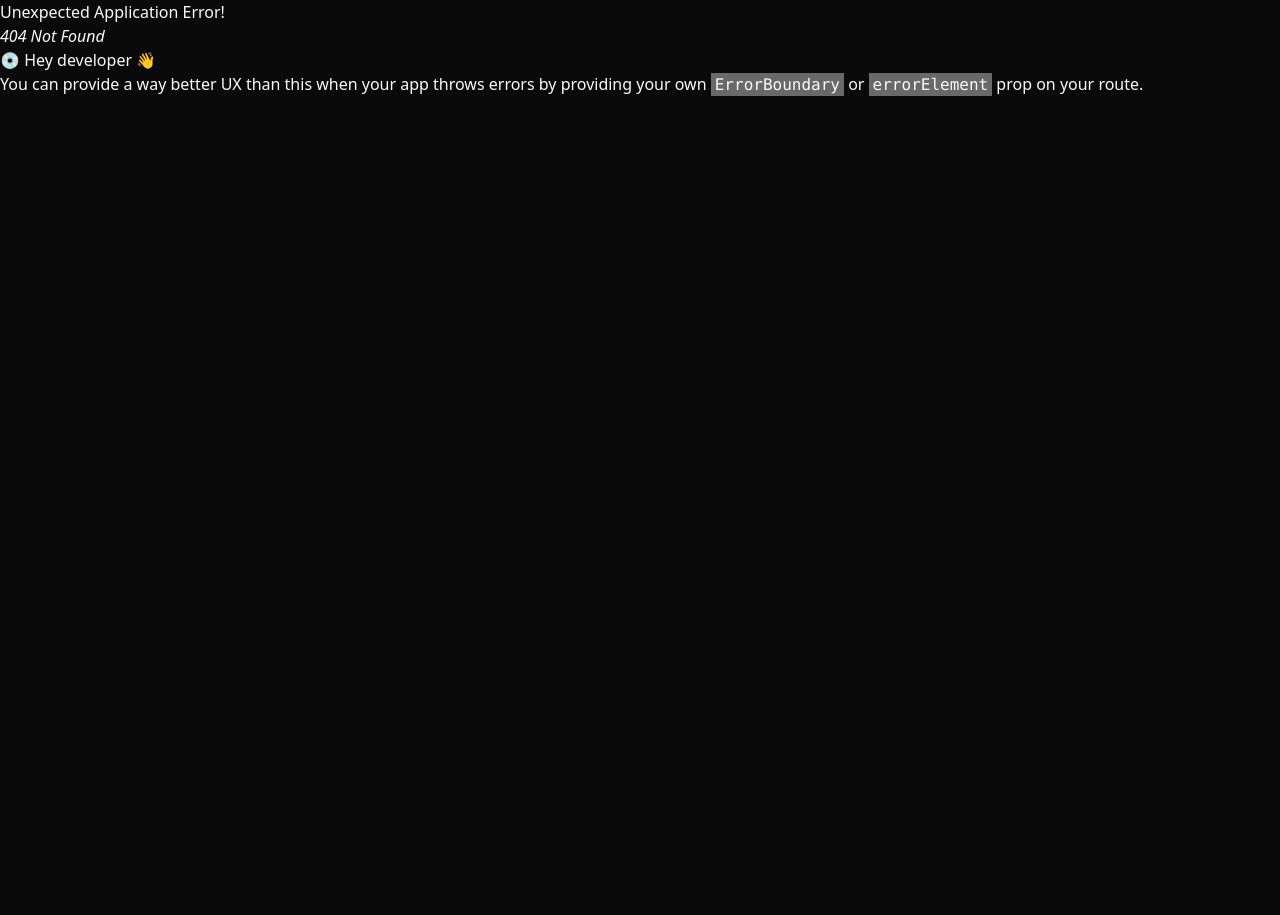
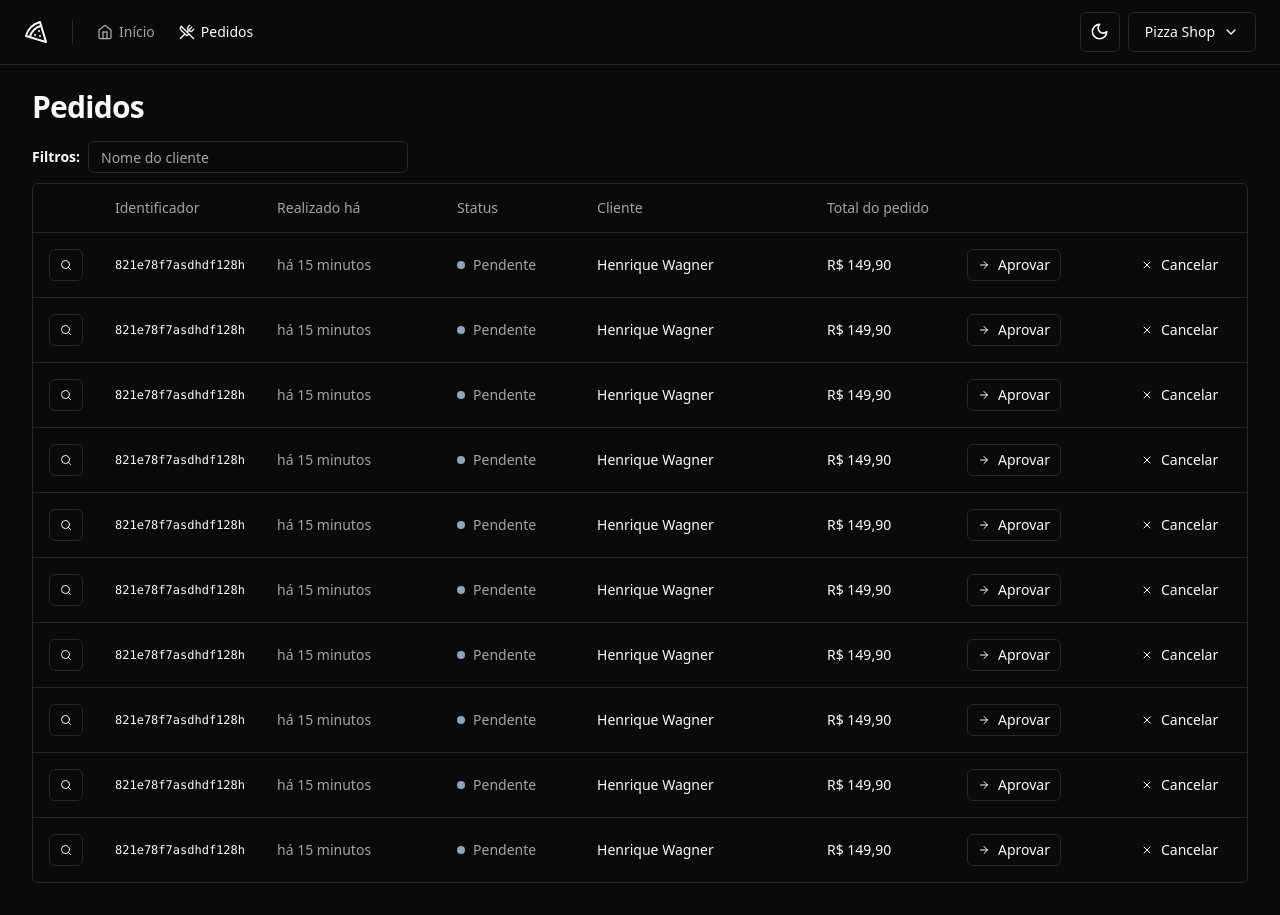
Before and after one commit to ikewagner/pizzashop-web, a React app: page /orders in a window 1280 px wide. Before the commit this address had no page. Before the commit the page ends 800 px from the top, so only its background shows below. Built offline with nearby package versions, Linux system fonts and the light colour scheme; the HTML template or start-up script is replaced by a standard one.

Commit message:
:sparkles: feat: Página de pedidos

```diff
--- a/src/components/theme/theme-toggle.tsx
+++ b/src/components/theme/theme-toggle.tsx
@@ -1,4 +1,4 @@
-import { Moon, Sun } from 'lucide-react'
+import { Laptop, Moon, Sun } from 'lucide-react'
 
 import { Button } from '@/components/ui/button'
 import {
@@ -24,13 +24,16 @@
       </DropdownMenuTrigger>
       <DropdownMenuContent align="end">
         <DropdownMenuItem onClick={() => setTheme('light')}>
-          Light
+          <Sun className="m-1 h-4 w-4" />
+          Claro
         </DropdownMenuItem>
         <DropdownMenuItem onClick={() => setTheme('dark')}>
-          Dark
+          <Moon className="m-1 h-4 w-4" />
+          Escuro
         </DropdownMenuItem>
         <DropdownMenuItem onClick={() => setTheme('system')}>
-          System
+          <Laptop className="m-1 h-4 w-4" />
+          Sistema
         </DropdownMenuItem>
       </DropdownMenuContent>
     </DropdownMenu>
--- a/src/components/ui/button.tsx
+++ b/src/components/ui/button.tsx
@@ -1,36 +1,37 @@
-import * as React from "react"
-import { Slot } from "@radix-ui/react-slot"
-import { cva, type VariantProps } from "class-variance-authority"
+import { Slot } from '@radix-ui/react-slot'
+import { cva, type VariantProps } from 'class-variance-authority'
+import * as React from 'react'
 
-import { cn } from "@/lib/utils"
+import { cn } from '@/lib/utils'
 
 const buttonVariants = cva(
-  "inline-flex items-center justify-center whitespace-nowrap rounded-md text-sm font-medium ring-offset-background transition-colors focus-visible:outline-none focus-visible:ring-2 focus-visible:ring-ring focus-visible:ring-offset-2 disabled:pointer-events-none disabled:opacity-50",
+  'inline-flex items-center justify-center whitespace-nowrap rounded-md text-sm font-medium ring-offset-background transition-colors focus-visible:outline-none focus-visible:ring-2 focus-visible:ring-ring focus-visible:ring-offset-2 disabled:pointer-events-none disabled:opacity-50',
   {
     variants: {
       variant: {
-        default: "bg-primary text-primary-foreground hover:bg-primary/90",
+        default: 'bg-primary text-primary-foreground hover:bg-primary/90',
         destructive:
-          "bg-destructive text-destructive-foreground hover:bg-destructive/90",
+          'bg-destructive text-destructive-foreground hover:bg-destructive/90',
         outline:
-          "border border-input bg-background hover:bg-accent hover:text-accent-foreground",
+          'border border-input bg-background hover:bg-accent hover:text-accent-foreground',
         secondary:
-          "bg-secondary text-secondary-foreground hover:bg-secondary/80",
-        ghost: "hover:bg-accent hover:text-accent-foreground",
-        link: "text-primary underline-offset-4 hover:underline",
+          'bg-secondary text-secondary-foreground hover:bg-secondary/80',
+        ghost: 'hover:bg-accent hover:text-accent-foreground',
+        link: 'text-primary underline-offset-4 hover:underline',
       },
       size: {
-        default: "h-10 px-4 py-2",
-        sm: "h-9 rounded-md px-3",
-        lg: "h-11 rounded-md px-8",
-        icon: "h-10 w-10",
+        default: 'h-10 px-4 py-2',
+        sm: 'h-9 rounded-md px-3',
+        xs: 'h-8 px-2.5',
+        lg: 'h-11 rounded-md px-8',
+        icon: 'h-10 w-10',
       },
     },
     defaultVariants: {
-      variant: "default",
-      size: "default",
+      variant: 'default',
+      size: 'default',
     },
-  }
+  },
 )
 
 export interface ButtonProps
@@ -41,7 +42,7 @@
 
 const Button = React.forwardRef<HTMLButtonElement, ButtonProps>(
   ({ className, variant, size, asChild = false, ...props }, ref) => {
-    const Comp = asChild ? Slot : "button"
+    const Comp = asChild ? Slot : 'button'
     return (
       <Comp
         className={cn(buttonVariants({ variant, size, className }))}
@@ -49,8 +50,8 @@
         {...props}
       />
     )
-  }
+  },
 )
-Button.displayName = "Button"
+Button.displayName = 'Button'
 
 export { Button, buttonVariants }
--- /dev/null
+++ b/src/components/ui/table.tsx
@@ -0,0 +1,117 @@
+import * as React from 'react'
+
+import { cn } from '@/lib/utils'
+
+const Table = React.forwardRef<
+  HTMLTableElement,
+  React.HTMLAttributes<HTMLTableElement>
+>(({ className, ...props }, ref) => (
+  <div className="relative w-full overflow-auto">
+    <table
+      ref={ref}
+      className={cn('w-full caption-bottom text-sm', className)}
+      {...props}
+    />
+  </div>
+))
+Table.displayName = 'Table'
+
+const TableHeader = React.forwardRef<
+  HTMLTableSectionElement,
+  React.HTMLAttributes<HTMLTableSectionElement>
+>(({ className, ...props }, ref) => (
+  <thead ref={ref} className={cn('[&_tr]:border-b', className)} {...props} />
+))
+TableHeader.displayName = 'TableHeader'
+
+const TableBody = React.forwardRef<
+  HTMLTableSectionElement,
+  React.HTMLAttributes<HTMLTableSectionElement>
+>(({ className, ...props }, ref) => (
+  <tbody
+    ref={ref}
+    className={cn('[&_tr:last-child]:border-0', className)}
+    {...props}
+  />
+))
+TableBody.displayName = 'TableBody'
+
+const TableFooter = React.forwardRef<
+  HTMLTableSectionElement,
+  React.HTMLAttributes<HTMLTableSectionElement>
+>(({ className, ...props }, ref) => (
+  <tfoot
+    ref={ref}
+    className={cn(
+      'border-t bg-muted/50 font-medium [&>tr]:last:border-b-0',
+      className,
+    )}
+    {...props}
+  />
+))
+TableFooter.displayName = 'TableFooter'
+
+const TableRow = React.forwardRef<
+  HTMLTableRowElement,
+  React.HTMLAttributes<HTMLTableRowElement>
+>(({ className, ...props }, ref) => (
+  <tr
+    ref={ref}
+    className={cn(
+      'border-b transition-colors hover:bg-muted/50 data-[state=selected]:bg-muted',
+      className,
+    )}
+    {...props}
+  />
+))
+TableRow.displayName = 'TableRow'
+
+const TableHead = React.forwardRef<
+  HTMLTableCellElement,
+  React.ThHTMLAttributes<HTMLTableCellElement>
+>(({ className, ...props }, ref) => (
+  <th
+    ref={ref}
+    className={cn(
+      'h-12 px-4 text-left align-middle font-medium text-muted-foreground [&:has([role=checkbox])]:pr-0',
+      className,
+    )}
+    {...props}
+  />
+))
+TableHead.displayName = 'TableHead'
+
+const TableCell = React.forwardRef<
+  HTMLTableCellElement,
+  React.TdHTMLAttributes<HTMLTableCellElement>
+>(({ className, ...props }, ref) => (
+  <td
+    ref={ref}
+    className={cn('p-4 align-middle [&:has([role=checkbox])]:pr-0', className)}
+    {...props}
+  />
+))
+TableCell.displayName = 'TableCell'
+
+const TableCaption = React.forwardRef<
+  HTMLTableCaptionElement,
+  React.HTMLAttributes<HTMLTableCaptionElement>
+>(({ className, ...props }, ref) => (
+  <caption
+    ref={ref}
+    className={cn('mt-4 text-sm text-muted-foreground', className)}
+    {...props}
+  />
+))
+TableCaption.displayName = 'TableCaption'
+
+export {
+  Table,
+  TableHeader,
+  TableBody,
+  TableFooter,
+  TableHead,
+  TableRow,
+  TableCell,
+  TableCaption,
+}
--- /dev/null
+++ b/src/pages/app/orders/orders.tsx
@@ -0,0 +1,92 @@
+import { ArrowRight, Search, X } from 'lucide-react'
+import { Helmet } from 'react-helmet-async'
+
+import { Button } from '@/components/ui/button'
+import { Input } from '@/components/ui/input'
+import {
+  Table,
+  TableBody,
+  TableCell,
+  TableHead,
+  TableHeader,
+  TableRow,
+} from '@/components/ui/table'
+
+export function Orders() {
+  return (
+    <>
+      <Helmet title="Pedidos" />
+
+      <div className="flex flex-col gap-4">
+        <h1 className="text-3xl font-bold tracking-tight">Pedidos</h1>
+      </div>
+      <div className="space-y-2.5">
+        <form className="flex items-center gap-2">
+          <span className="text-sm font-semibold">Filtros:</span>
+          <Input placeholder="Nome do cliente" className="h-8 w-[320px]" />
+        </form>
+
+        <div className="rounded-md border">
+          <Table>
+            <TableHeader>
+              <TableRow>
+                <TableHead className="w-[64px]"></TableHead>
+                <TableHead className="w-[140px]">Identificador</TableHead>
+                <TableHead className="w-[180px]">Realizado há</TableHead>
+                <TableHead className="w-[140px]">Status</TableHead>
+                <TableHead>Cliente</TableHead>
+                <TableHead className="w-[140px]">Total do pedido</TableHead>
+                <TableHead className="w-[164px]"></TableHead>
+                <TableHead className="w-[132px]"></TableHead>
+              </TableRow>
+            </TableHeader>
+            <TableBody>
+              {Array.from({ length: 10 }).map((_, i) => {
+                return (
+                  <TableRow key={i}>
+                    <TableCell>
+                      <Button variant="outline" size="xs">
+                        <Search className="h-3 w-3" />
+                        <span className="sr-only">Detalhes do pedido</span>
+                      </Button>
+                    </TableCell>
+                    <TableCell className="font-mono text-xs font-medium">
+                      821e78f7asdhdf128h
+                    </TableCell>
+                    <TableCell className="text-muted-foreground">
+                      há 15 minutos
+                    </TableCell>
+                    <TableCell>
+                      <div className="flex items-center gap-2">
+                        <span className="h-2 w-2 rounded-full bg-slate-400" />
+                        <span className="font-medium text-muted-foreground">
+                          Pendente
+                        </span>
+                      </div>
+                    </TableCell>
+                    <TableCell className="font-medium">
+                      Henrique Wagner
+                    </TableCell>
+                    <TableCell className="font-medium">R$ 149,90</TableCell>
+                    <TableCell>
+                      <Button variant="outline" size="xs">
+                        <ArrowRight className="mr-2 h-3 w-3" />
+                        Aprovar
+                      </Button>
+                    </TableCell>
+                    <TableCell>
+                      <Button variant="ghost" size="xs">
+                        <X className="mr-2 h-3 w-3" />
+                        Cancelar
+                      </Button>
+                    </TableCell>
+                  </TableRow>
+                )
+              })}
+            </TableBody>
+          </Table>
+        </div>
+      </div>
+    </>
+  )
+}
--- a/src/routes.tsx
+++ b/src/routes.tsx
@@ -3,6 +3,7 @@
 import { AppLayout } from './pages/_layouts/app'
 import { AuthLayout } from './pages/_layouts/auth'
 import { Dashboard } from './pages/app/dashboard'
+import { Orders } from './pages/app/orders/orders'
 import { SignIn } from './pages/auth/sign-in'
 import { SignUp } from './pages/auth/sign-up'
 
@@ -14,6 +15,10 @@
       {
         path: '/',
         element: <Dashboard />,
+      },
+      {
+        path: '/orders',
+        element: <Orders />,
       },
     ],
   },
```
